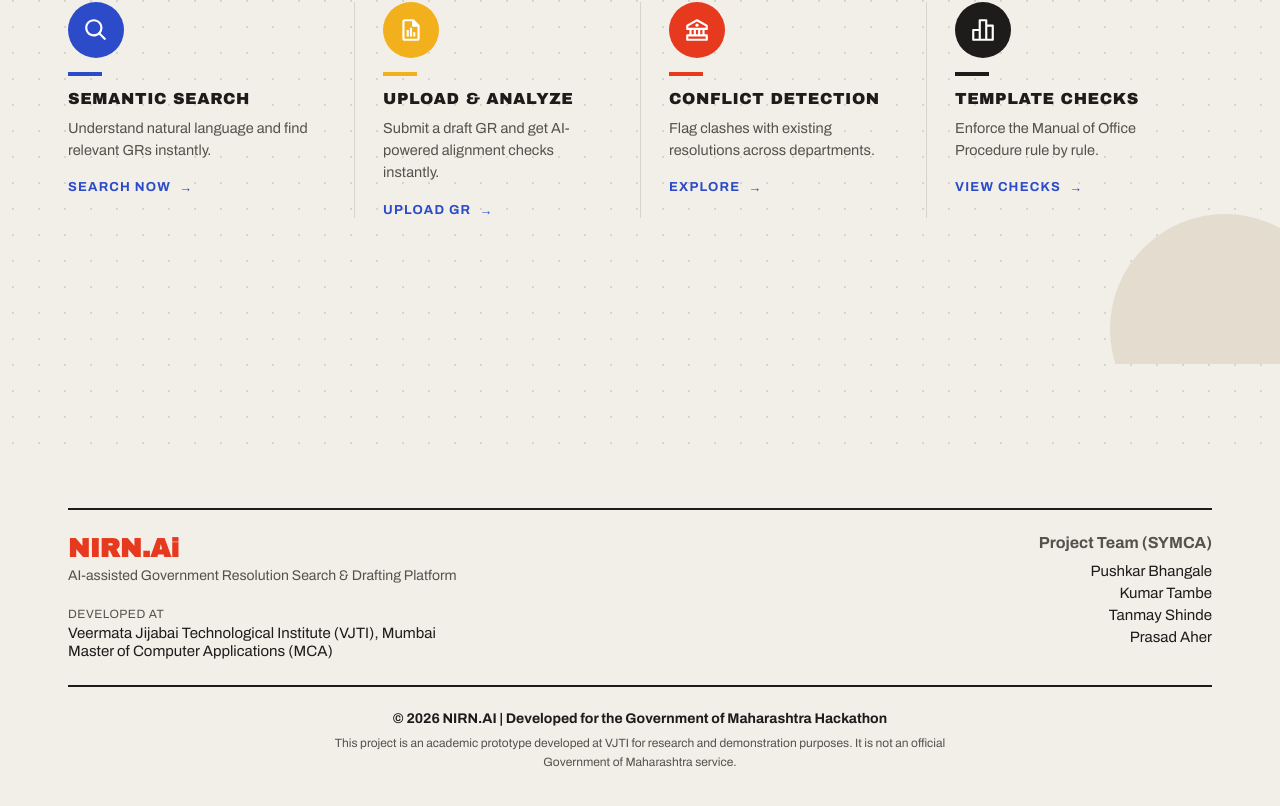
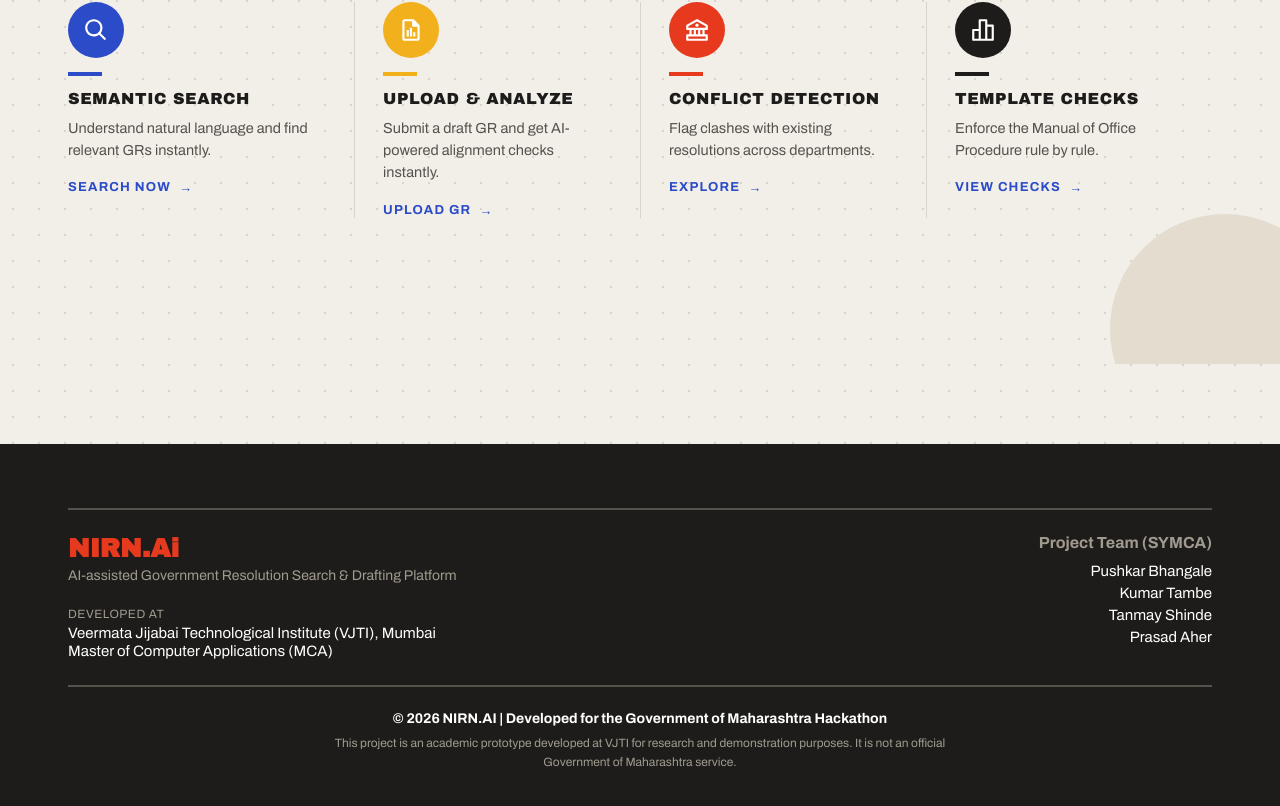
Before and after one commit to Pushkarbhangale15/NIRN.Ai, a React (Vite) app in the folder frontend/: page / in a window 1280 px wide. Shown: the part 714-1520 px from the top of the page. Built offline with nearby package versions, Linux system fonts and the light colour scheme; a web font is replaced by a local one.

Commit message:
make the background of the footer black

```diff
--- a/frontend/src/index.css
+++ b/frontend/src/index.css
@@ -1594,15 +1594,15 @@ mark.highlight-mark {
 
 /* ---------------- Footer ---------------- */
 .footer {
-  background: var(--cream);
-  color: var(--ink);
+  background: var(--ink);
+  color: #fff;
   padding: 40px 0 60px 0;
   margin-top: 80px;
 }
 
 .footer-divider {
   border: none;
-  border-top: 2px solid var(--ink);
+  border-top: 2px solid var(--ink-soft);
   margin: 24px 0;
 }
 
@@ -1629,7 +1629,7 @@ mark.highlight-mark {
 
 .footer-tagline {
   font-size: 14px;
-  color: var(--ink-soft);
+  color: #a09a8f;
   margin-bottom: 24px;
 }
 
@@ -1640,7 +1640,7 @@ mark.highlight-mark {
 .footer-label {
   font-size: 12px;
   text-transform: uppercase;
-  color: var(--ink-soft);
+  color: #a09a8f;
   letter-spacing: 0.5px;
   display: block;
   margin-bottom: 4px;
@@ -1648,7 +1648,7 @@ mark.highlight-mark {
 
 .footer-value {
   font-size: 15px;
-  color: var(--ink);
+  color: #fff;
   margin-bottom: 2px;
 }
 
@@ -1666,7 +1666,7 @@ mark.highlight-mark {
 .footer-team-title {
   font-size: 16px;
   margin: 0 0 12px 0;
-  color: var(--ink-soft);
+  color: #a09a8f;
   font-weight: bold;
 }
 
@@ -1681,11 +1681,11 @@ mark.highlight-mark {
 
 .footer-team-list li {
   font-size: 15px;
-  color: var(--ink);
+  color: #fff;
 }
 
 .footer-team-list .leader-tag {
-  color: var(--ink-soft);
+  color: #a09a8f;
   font-size: 13px;
   margin-left: 6px;
   font-weight: normal;
@@ -1700,12 +1700,12 @@ mark.highlight-mark {
   font-weight: bold;
   font-size: 14px;
   margin-bottom: 8px;
-  color: var(--ink);
+  color: #fff;
 }
 
 .footer-disclaimer {
   font-size: 12px;
-  color: var(--ink-soft);
+  color: #a09a8f;
   max-width: 650px;
   margin: 0 auto;
   line-height: 1.6;
```
